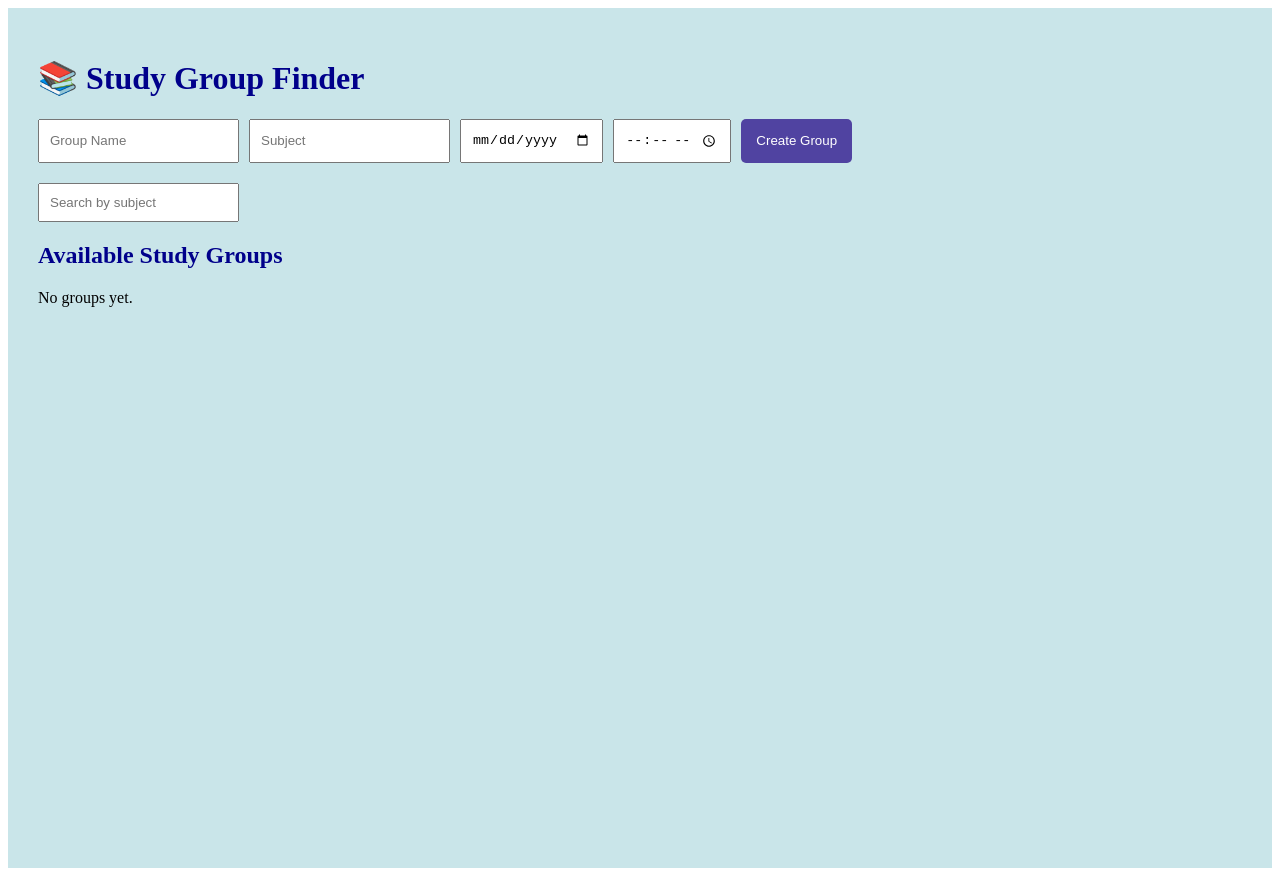
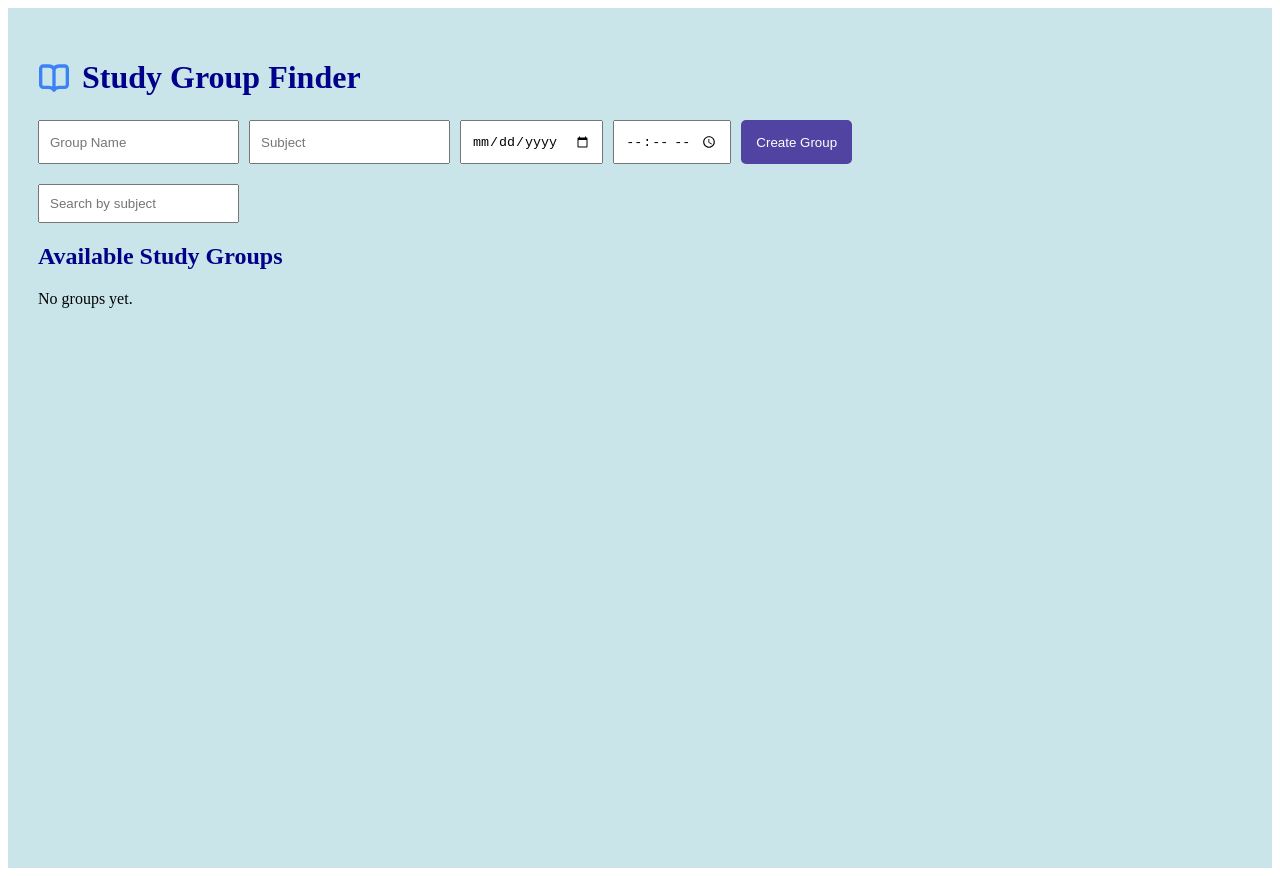
Before and after one commit to kazungumesther/study-groups-finder, a Next.js app: page / in a window 1280 px wide. Built offline with nearby package versions, Linux system fonts and the light colour scheme.

Commit message:
updated the colors

```diff
--- a/app/globals.css
+++ b/app/globals.css
@@ -1,16 +1,11 @@
-/* @import "tailwindcss"; */
+
 
 :root {
   --background: #ffffff;
   --foreground: #171717;
 }
 
-/* @theme inline {
-  --color-background: var(--background);
-  --color-foreground: var(--foreground);
-  --font-sans: var(--font-geist-sans);
-  --font-mono: var(--font-geist-mono);
-} */
+
 
 @media (prefers-color-scheme: dark) {
   :root {
@@ -79,3 +74,22 @@ button:hover{
   border-radius: 5px;
   cursor: pointer;
 }
+
+
+
+
+
+.app-title {
+  display: flex;
+  align-items: center;
+  gap: 12px;
+  font-size: 2rem;
+  color: #00008B;
+  margin-bottom: 24px;
+}
+
+
+.title-icon {
+  color: #3b82f6;
+  flex-shrink: 0;
+}
--- a/app/page.tsx
+++ b/app/page.tsx
@@ -2,6 +2,7 @@
 import { useState } from "react";
 import GroupForm from "./components/groupForm";
 import GroupList from "./components/groupList";
+import { BookOpen } from 'lucide-react';
 import "./globals.css";
 
 interface Group {
@@ -57,9 +58,12 @@ const filteredGroups = groups.filter(group =>
 );
 
 
-  return (
+    return (
     <div className="App">
-      <h1>📚 Study Group Finder</h1>
+      <h1 className="app-title">
+        <BookOpen className="title-icon" size={32} strokeWidth={2.5} />
+        Study Group Finder
+      </h1>
 
       <GroupForm addGroup={addGroup} />
 
--- a/package.json
+++ b/package.json
@@ -9,6 +9,7 @@
     "lint": "eslint"
   },
   "dependencies": {
+    "lucide-react": "^1.28.0",
     "next": "16.2.10",
     "react": "19.2.4",
     "react-dom": "19.2.4"
```
Also changed, not shown: 1 other file (tests, documents, lock files or other folders).
